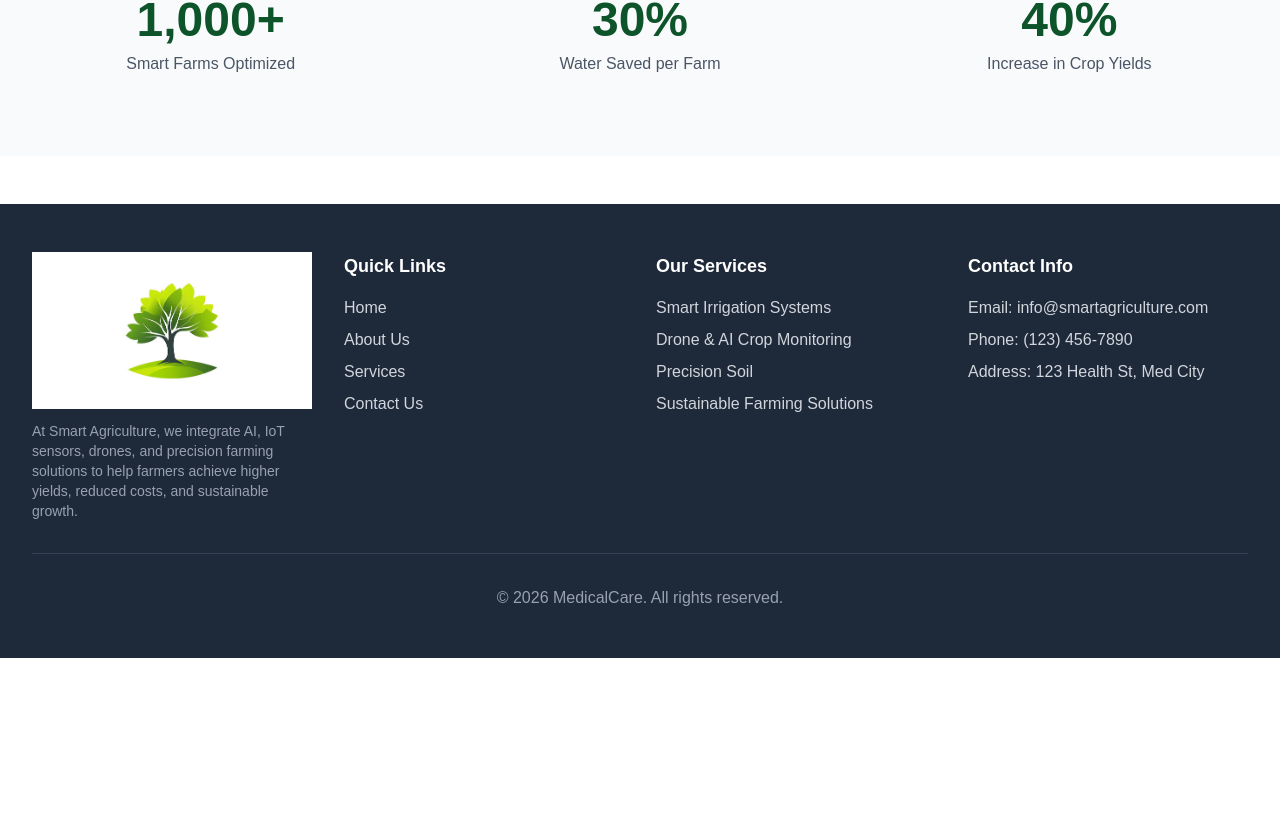
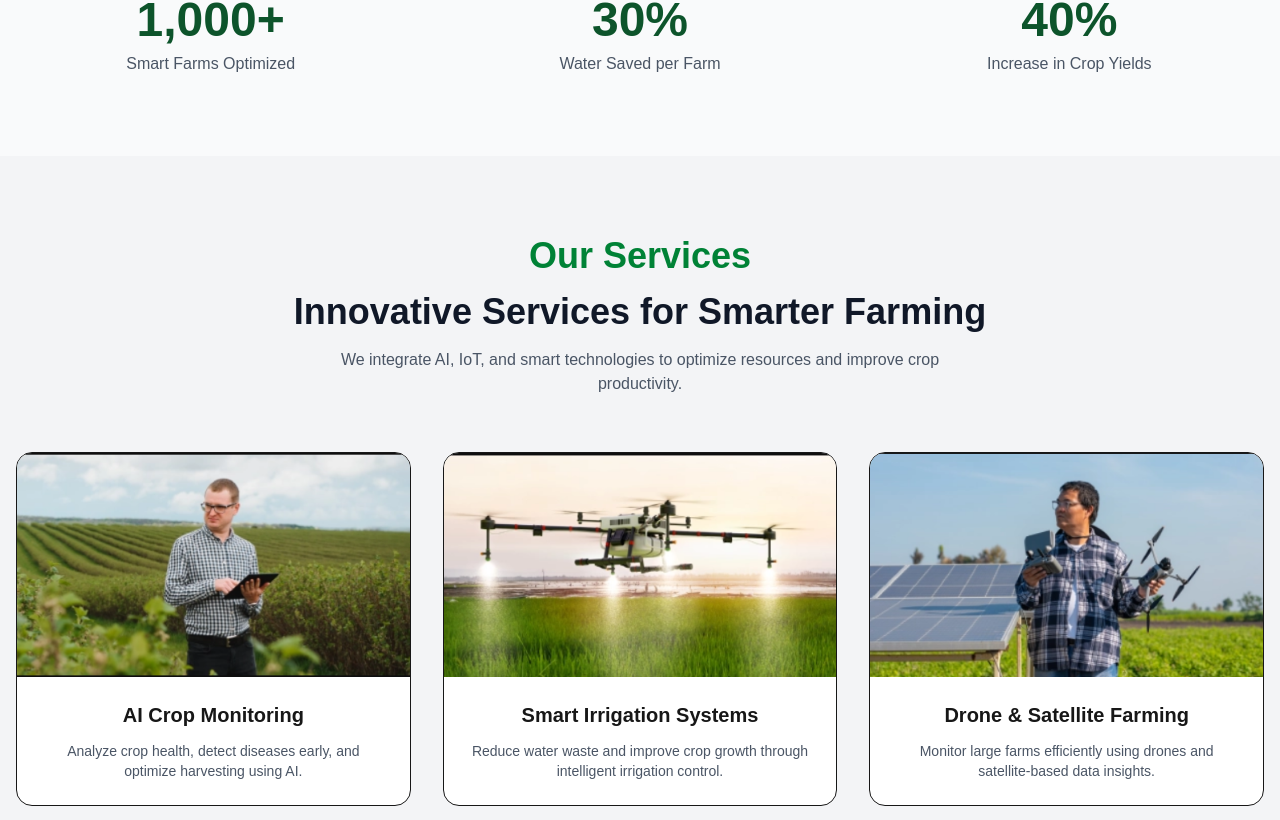
Before and after one commit to sohaibislam45/smart-agriculture-web-platform, a Next.js app: page / in a window 1280 px wide. Shown: the part 1000-1820 px from the top of the page. Before the commit the page ends 1658 px from the top, so only its background shows below. Built offline with nearby package versions, Linux system fonts and the light colour scheme.

Commit message:
add our service section

```diff
--- a/src/app/page.js
+++ b/src/app/page.js
@@ -95,6 +95,80 @@ export default function Home() {
 
       </section>
 
+       {/*Our Services  */}
+      <section className="bg-gray-100 py-20">
+        <div className="max-w-7xl mx-auto px-4">
+          {/* Heading */}
+          <div className="text-center mb-14">
+            <p className="mb-4 text-4xl font-bold text-green-700 text-center">
+              Our Services
+            </p>
+            <h2 className="text-3xl md:text-4xl font-bold text-gray-900">
+              Innovative Services for Smarter Farming
+            </h2>
+            <p className="text-gray-600 max-w-2xl mx-auto mt-4">
+              We integrate AI, IoT, and smart technologies to optimize resources
+              and improve crop productivity.
+            </p>
+          </div>
+
+          {/* Service Cards */}
+          <div className="grid grid-cols-1 md:grid-cols-3 gap-8">
+            {/* Card 1 */}
+            <div className="bg-white rounded-2xl overflow-hidden border hover:shadow-lg transition">
+              <img
+                src="/img1.png"
+                alt="AI Crop Monitoring"
+                className="h-56 w-full object-cover"
+              />
+              <div className="p-6 text-center">
+                <h3 className="text-xl font-bold mb-3">AI Crop Monitoring</h3>
+                <p className="text-gray-600 text-sm">
+                  Analyze crop health, detect diseases early, and optimize
+                  harvesting using AI.
+                </p>
+              </div>
+            </div>
+
+            {/* Card 2 */}
+            <div className="bg-white rounded-2xl overflow-hidden border hover:shadow-lg transition">
+              <img
+                src="/img2.png"
+                alt="Smart Irrigation"
+                className="h-56 w-full object-cover"
+              />
+              <div className="p-6 text-center">
+                <h3 className="text-xl font-bold mb-3">
+                  Smart Irrigation Systems
+                </h3>
+                <p className="text-gray-600 text-sm">
+                  Reduce water waste and improve crop growth through intelligent
+                  irrigation control.
+                </p>
+              </div>
+            </div>
+
+            {/* Card 3 */}
+            <div className="bg-white rounded-2xl overflow-hidden border hover:shadow-lg transition">
+              <img
+                src="/img3.png"
+                alt="Drone Farming"
+                className="h-56 w-full object-cover"
+              />
+              <div className="p-6 text-center">
+                <h3 className="text-xl font-bold mb-3">
+                  Drone & Satellite Farming
+                </h3>
+                <p className="text-gray-600 text-sm">
+                  Monitor large farms efficiently using drones and
+                  satellite-based data insights.
+                </p>
+              </div>
+            </div>
+          </div>
+        </div>
+      </section>
+
 
 
 
```
